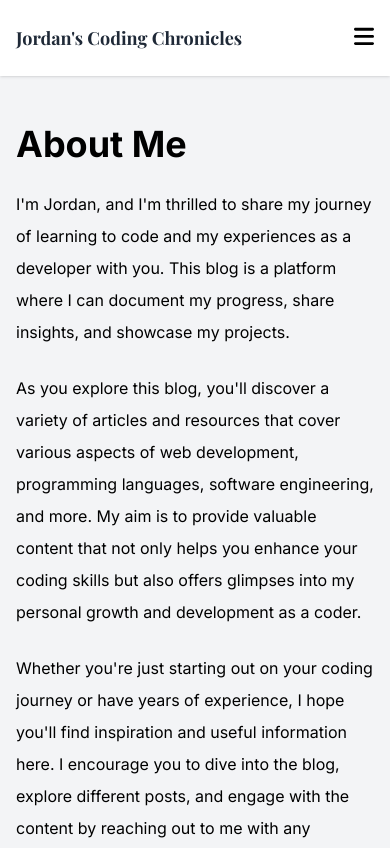
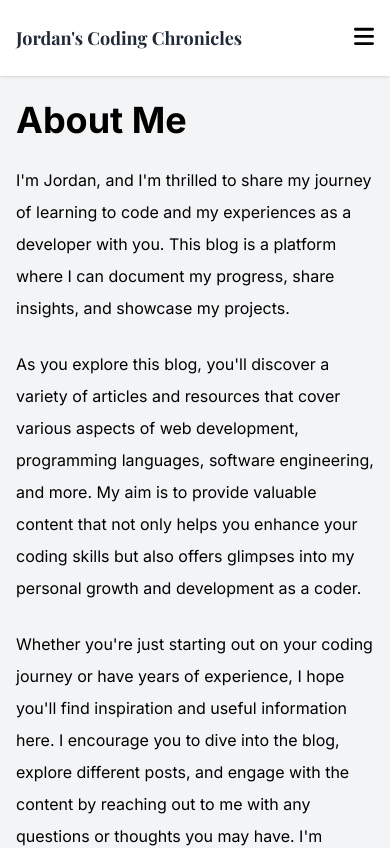
Before and after one commit to JordanHaer/coding-blog, a Next.js app: page /about in a window 390 px wide. Shown: the top 848 px of the page. Built offline with nearby package versions, Linux system fonts and the light colour scheme; a web font is replaced by a local one.

Commit message:
container padding fixes

```diff
--- a/src/app/componets/AboutBody.tsx
+++ b/src/app/componets/AboutBody.tsx
@@ -4,7 +4,7 @@ import AllBlogPostsButton from "./AllBlogPostsButton";
 export default function AboutBody() {
   return (
     <main className="flex-grow flex flex-col items-center">
-      <div className="container mx-auto px-4 py-12">
+      <div className="container mx-auto px-4 py-6 sm:py-12">
         <div className="max-w-3xl mx-auto">
           <h1 className="text-4xl font-bold mb-6">About Me</h1>
           <p className="leading-loose mb-6">
--- a/src/app/componets/BlogList.tsx
+++ b/src/app/componets/BlogList.tsx
@@ -11,7 +11,7 @@ export default function BlogList({ posts, count }: BlogListProps) {
   const numberOfPosts = posts.slice(0, count);
   return (
     <div className="flex-grow">
-      <div className="container mx-auto px-4 py-8 lg:max-w-6xl">
+      <div className="container mx-auto px-4 py-4 sm:py-8 lg:max-w-6xl">
         <div className="grid gap-4 grid-cols-1 md:grid-cols-2 lg:grid-cols-3">
           {numberOfPosts.map((post: Post) => (
             <Link key={post.id} href={`/blog/${post.slug}`}>
--- a/src/app/componets/Hero.tsx
+++ b/src/app/componets/Hero.tsx
@@ -9,7 +9,7 @@ export default function Hero() {
       <div className="w-full relative">
         <Image src={hero} alt="Hero Image" fill placeholder="blur" />
         <div className="absolute inset-0 bg-black bg-opacity-50 " style={{ backdropFilter: "blur(8px)" }}></div>
-        <div className="container mx-auto px-4 py-12 relative z-10">
+        <div className="container mx-auto px-4 py-6 sm:py-12 relative z-10">
           <div className="max-w-3xl mx-auto">
             <h1 className="text-4xl font-bold text-white mb-6">Welcome to My Blog!</h1>
             <p className=" text-white leading-loose mb-6">
@@ -23,7 +23,7 @@ export default function Hero() {
           </div>
         </div>
       </div>
-      <div className="container mx-auto px-4 pt-8">
+      <div className="container mx-auto px-4 pt-4 sm:pt-8">
         <div className="max-w-3xl mx-auto">
           <h2 className="text-4xl font-semibold text-center">Recent blog posts</h2>
         </div>
```
